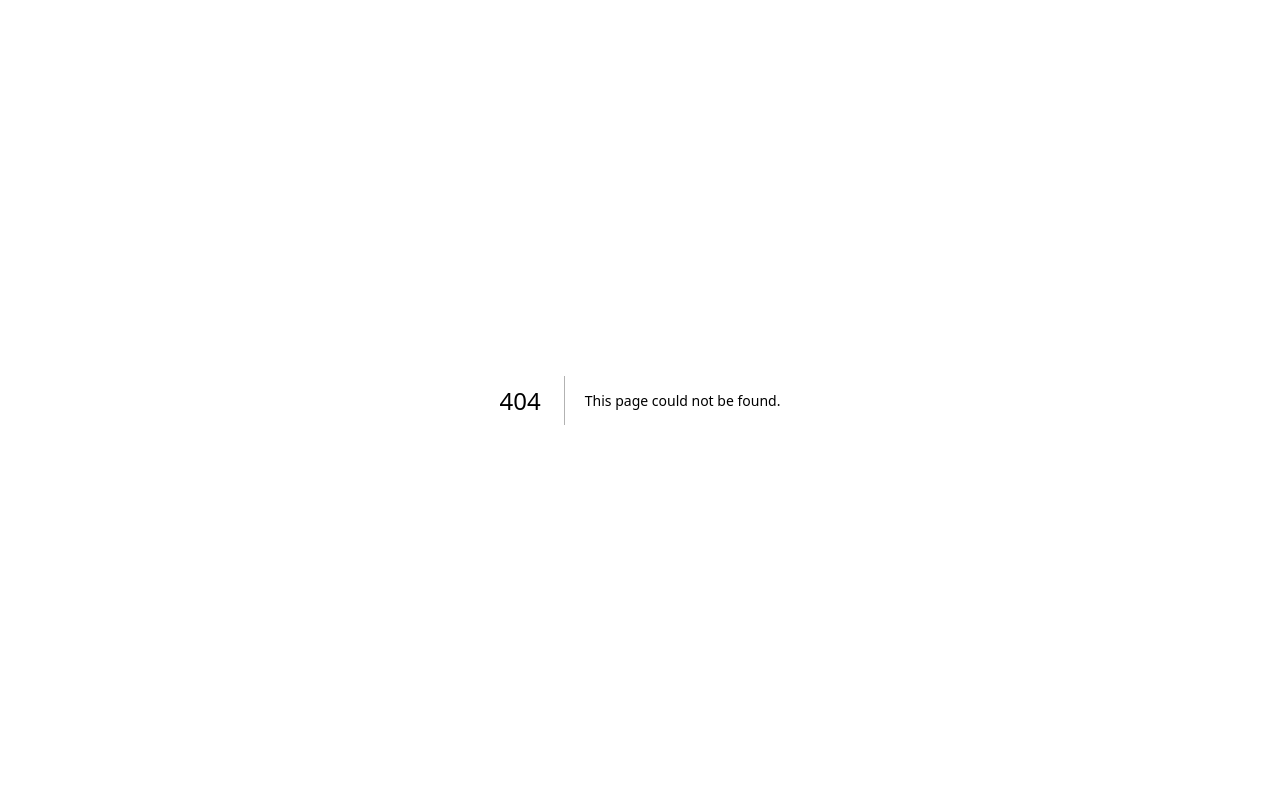
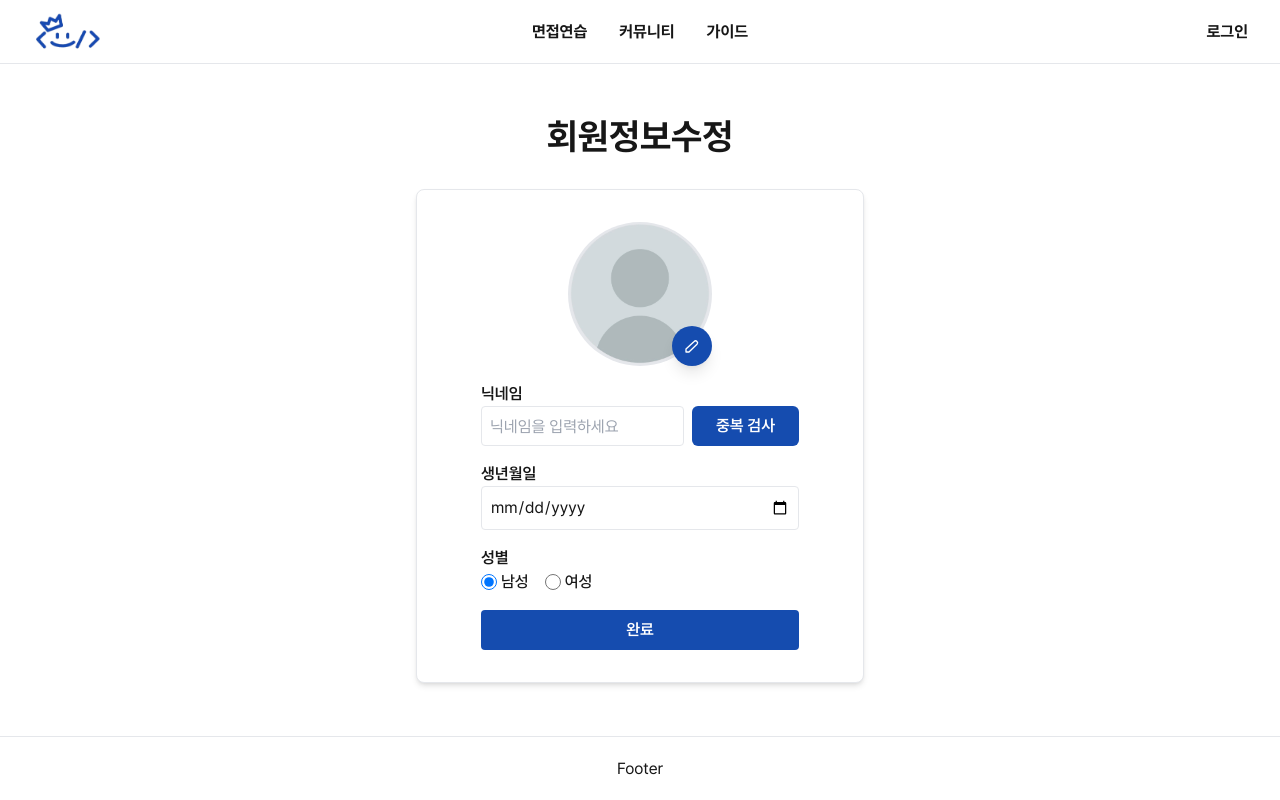
Before and after one commit to TeamRichardStallman/dv-front, a Next.js app: page /mypage/edit in a window 1280 px wide. Before the commit this address had no page. Built offline with nearby package versions, Linux system fonts and the light colour scheme.

Commit message:
DV-105 feat: 회원정보수정 페이지 추가

```diff
--- /dev/null
+++ b/src/app/(user)/mypage/edit/page.tsx
@@ -0,0 +1,16 @@
+"use client";
+import React from "react";
+import UserForm from "@/components/user-form";
+
+const EditPage = () => {
+  return (
+    <div className="flex flex-col items-center justify-center">
+      <h1 className="text-4xl font-bold mb-8">회원정보수정</h1>
+      <div className="w-full max-w-md p-8 border rounded-lg shadow-md bg-white">
+        <UserForm onSubmit={() => {}} isEditPage={true} />
+      </div>
+    </div>
+  );
+};
+
+export default EditPage;
--- a/src/components/user-form.tsx
+++ b/src/components/user-form.tsx
@@ -3,9 +3,10 @@ import Image from "next/image";
 
 type UserFormProps = {
   onSubmit: (formData: FormData) => void;
+  isEditPage?: boolean;
 };
 
-const UserForm = ({ onSubmit }: UserFormProps) => {
+const UserForm = ({ onSubmit, isEditPage = false }: UserFormProps) => {
   const [nickname, setNickname] = useState("");
   const [birthdate, setBirthdate] = useState("");
   const [gender, setGender] = useState("male");
@@ -36,7 +37,7 @@ const UserForm = ({ onSubmit }: UserFormProps) => {
 
   const handleSubmit = (e: React.FormEvent) => {
     e.preventDefault();
-    if (!agreedToPrivacy) {
+    if (!isEditPage && !agreedToPrivacy) {
       alert("개인정보 동의가 필요합니다.");
       return;
     }
@@ -164,6 +165,7 @@ const UserForm = ({ onSubmit }: UserFormProps) => {
           </label>
         </div>
       </div>
+      {!isEditPage && (
         <div className="flex items-center">
           <input
             type="checkbox"
@@ -173,10 +175,11 @@ const UserForm = ({ onSubmit }: UserFormProps) => {
           />
           <label className="text-sm">개인정보 처리 방침에 동의합니다.</label>
         </div>
+      )}
       <button
         type="submit"
         className="w-full bg-primary text-white py-2 rounded font-semibold"
-        disabled={!agreedToPrivacy}
+        disabled={!isEditPage && !agreedToPrivacy}
       >
         완료
       </button>
```
Lines whose indentation alone changed are shown as unchanged.
